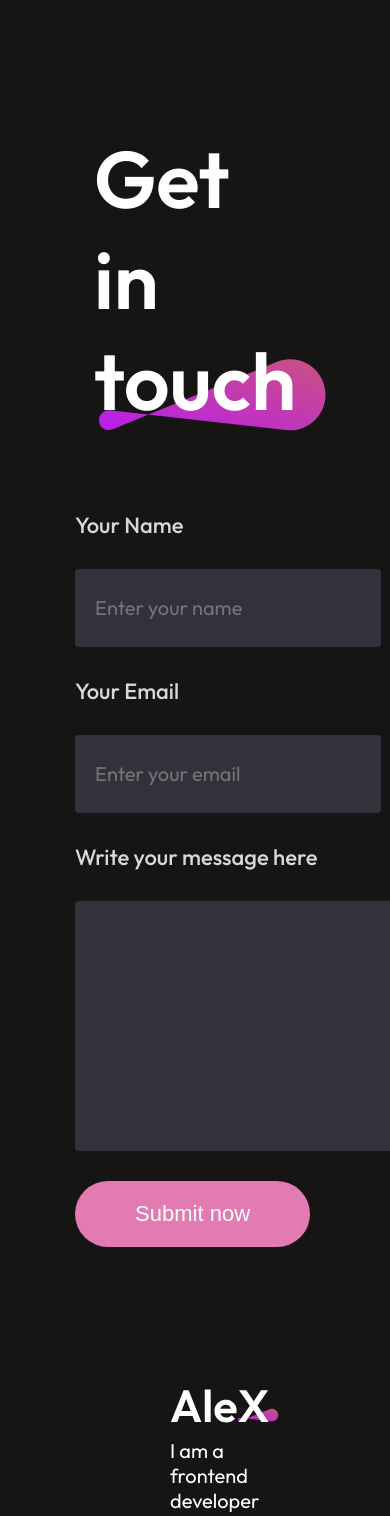
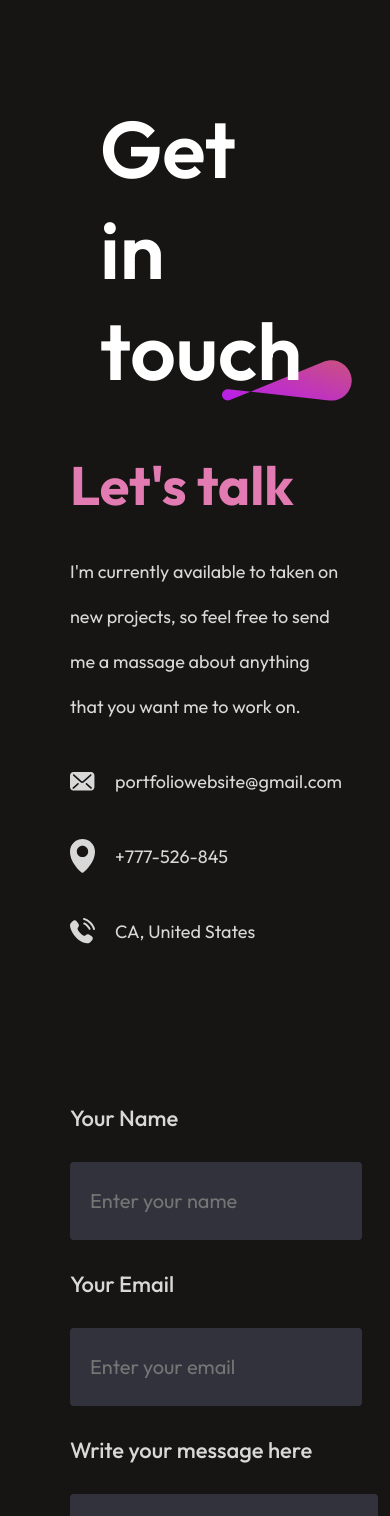
Before and after one commit to sonalipunsara/portfolio, a React (Vite) app: page / in a window 390 px wide. Shown: the part 4495-6011 px from the top of the page. Built offline with nearby package versions, Linux system fonts and the light colour scheme.

Commit message:
responsive contact us section

```diff
--- a/src/Components/Contact/Contact.css
+++ b/src/Components/Contact/Contact.css
@@ -114,3 +114,62 @@
     transform: scale(1.1);
     transition: 0.3s;
 }
+
+@media(max-width:768px){
+    .contact{
+        gap: 50px;
+        margin: 50px 70px;
+        align-items: start;
+    }
+
+    .contact-title{
+        padding: 0;
+        font-size: 50px;
+        font-weight: 600;
+    }
+
+    .contact-title img{
+        width: 130px;
+        margin-right: -20px;
+    }
+
+    .contact-section{
+        flex-direction: column;
+    }
+
+    .contact-left h1{
+        font-size: 54px;
+    }
+
+    .contact-left p{
+        font-size: 18px;
+    }
+
+    .contact-detail{
+        gap: 20px;
+    }
+
+    .contact-detail img{
+        width: 25px;
+    }
+
+    .contact-right label{
+        font-size: 20px;
+    }
+
+    .contact-right input{
+        width: 100%;
+        font-size: 20px;
+    }
+
+    .contact-right textarea{
+        width: 95%;
+        font-size: 20px;
+    }
+
+    .contact-submit{
+        font-size: 20px;
+        padding: 15px 40px;
+    }
+
+}
```
